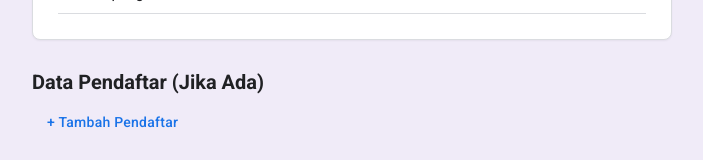
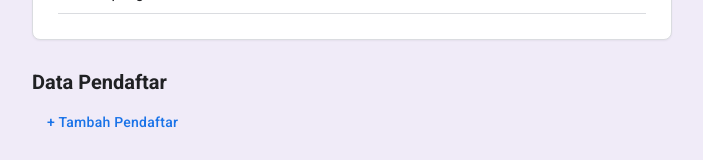
Before and after one commit to MichaelTarigan1615/Website-Form, a website built with Vite: page index.html in a window 1280 px wide. Shown: the part 972-1132 px from the top of the page, without its empty margins (288-991 px from the left). Built offline with nearby package versions, Linux system fonts and the light colour scheme; a web font is replaced by a local one.

Commit message:
Perbaikan teks dan tampilan

```diff
--- a/index.html
+++ b/index.html
@@ -52,7 +52,7 @@
   </div>
 
   <div class="section-title">
-    <h3>Data Pendaftar (Jika Ada)</h3>
+    <h3>Data Pendaftar</h3>
   </div>
 
   <div id="pendaftarContainer"></div>
```
